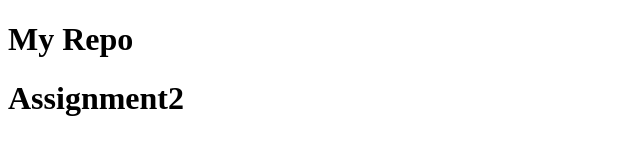
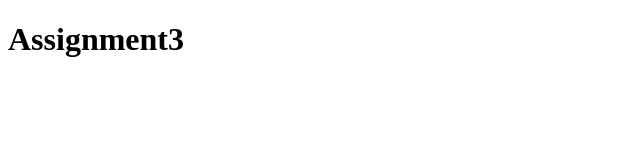
Before and after one commit to ankita109/my-repo, a plain HTML site: page index.html in a window 1280 px wide. Shown: the whole page, without its empty margins (0-640 px from the left). Drawn offline with Linux system fonts and the light colour scheme.

Commit message:
assignment

```diff
--- a/index.html
+++ b/index.html
@@ -7,7 +7,6 @@
     <title>Document</title>
 </head>
 <body>
-    <h1>My Repo</h1>
-    <h1>Assignment2</h1>
+    <h1>Assignment3</h1>
 </body>
 </html>
```
